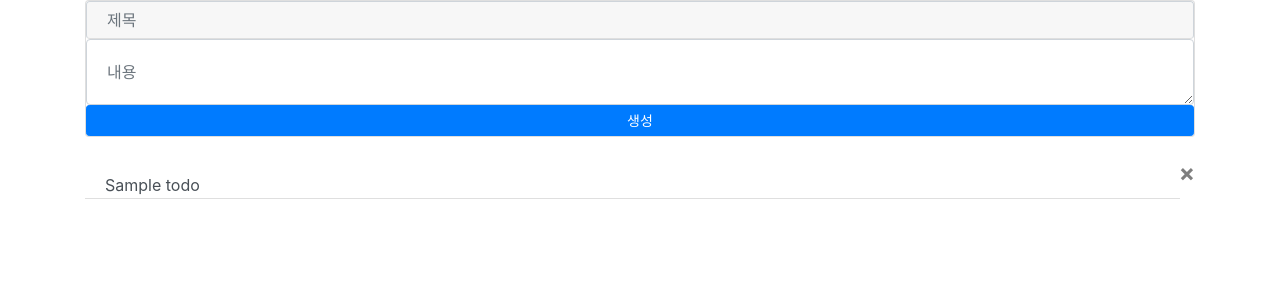
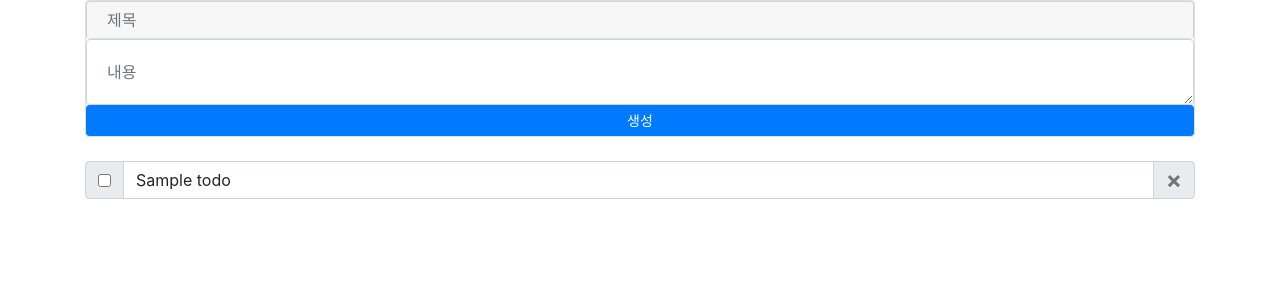
Before and after one commit to cjh5414/2018-winter-coding-todolist, a Django app: page / in a window 1280 px wide. Shown: the top 300 px of the page. Run offline with Django 3.2, Linux system fonts and the light colour scheme; tables that the repository leaves empty hold one stand-in row (values such as "Sample post"); some libraries are stand-ins or nearby versions.

Commit message:
Add isComplted status to todo

```diff
--- a/todos/models.py
+++ b/todos/models.py
@@ -4,3 +4,4 @@ from django.db import models
 class Todo(models.Model):
     title = models.CharField(max_length=255)
     content = models.TextField()
+    isCompleted = models.BooleanField(default=False)
--- a/todos/templates/home.html
+++ b/todos/templates/home.html
@@ -6,9 +6,12 @@
           integrity="sha384-MCw98/SFnGE8fJT3GXwEOngsV7Zt27NXFoaoApmYm81iuXoPkFOJwJ8ERdknLPMO" crossorigin="anonymous">
     <script src="https://stackpath.bootstrapcdn.com/bootstrap/4.1.3/js/bootstrap.min.js"
             integrity="sha384-ChfqqxuZUCnJSK3+MXmPNIyE6ZbWh2IMqE241rYiqJxyMiZ6OW/JmZQ5stwEULTy" crossorigin="anonymous"></script>
-    <script src="https://code.jquery.com/jquery-3.3.1.slim.min.js" integrity="sha384-q8i/X+965DzO0rT7abK41JStQIAqVgRVzpbzo5smXKp4YfRvH+8abtTE1Pi6jizo" crossorigin="anonymous"></script>
-    <script src="https://cdnjs.cloudflare.com/ajax/libs/popper.js/1.14.3/umd/popper.min.js" integrity="sha384-ZMP7rVo3mIykV+2+9J3UJ46jBk0WLaUAdn689aCwoqbBJiSnjAK/l8WvCWPIPm49" crossorigin="anonymous"></script>
-    <script src="https://stackpath.bootstrapcdn.com/bootstrap/4.1.3/js/bootstrap.min.js" integrity="sha384-ChfqqxuZUCnJSK3+MXmPNIyE6ZbWh2IMqE241rYiqJxyMiZ6OW/JmZQ5stwEULTy" crossorigin="anonymous"></script>
+    <script src="https://code.jquery.com/jquery-3.3.1.slim.min.js" integrity="sha384-q8i/X+965DzO0rT7abK41JStQIAqVgRVzpbzo5smXKp4YfRvH+8abtTE1Pi6jizo"
+            crossorigin="anonymous"></script>
+    <script src="https://cdnjs.cloudflare.com/ajax/libs/popper.js/1.14.3/umd/popper.min.js"
+            integrity="sha384-ZMP7rVo3mIykV+2+9J3UJ46jBk0WLaUAdn689aCwoqbBJiSnjAK/l8WvCWPIPm49" crossorigin="anonymous"></script>
+    <script src="https://stackpath.bootstrapcdn.com/bootstrap/4.1.3/js/bootstrap.min.js"
+            integrity="sha384-ChfqqxuZUCnJSK3+MXmPNIyE6ZbWh2IMqE241rYiqJxyMiZ6OW/JmZQ5stwEULTy" crossorigin="anonymous"></script>
     <title>Todo List</title>
 </head>
 <body>
@@ -25,20 +28,25 @@
 <br/>
 
 <div class="container">
-    <div class="list-group list-group-flush">
-        {% for todo in todos %}
-            <div class="input-group">
-                <a href="#" class="form-control list-group-item list-group-item-action">{{ todo.title }}</a>
-                <form action="/todos/{{ todo.id }}/delete/">
-                    <button type="submit" class="close input-group-append" id="id_delete_todo_btn">
-                        <span aria-hidden="true">&times;</span>
-                    </button>
-                </form>
+    {% for todo in todos %}
+    <div class="input-group mb-3">
+        <form class="input-group-prepend" action="/todos/{{ todo.id }}/edit/">
+            <div class="input-group-text">
+                <input type="checkbox" name="isCompleted" onChange="this.form.submit()">
             </div>
-        {% endfor %}
+        </form>
+        <a class="form-control">{{ todo.title }}</a>
+
+        <form class="input-group-append" action="/todos/{{ todo.id }}/delete/">
+            <div class="input-group-text">
+                <button type="submit" class="close" id="id_delete_todo_btn">
+                    <span aria-hidden="true">&times;</span>
+                </button>
+            </div>
+        </form>
     </div>
+    {% endfor %}
 </div>
-
 
 {% load static %}
 <script src="{% static '/js/todolist.js' %}"></script>
--- a/todos/urls.py
+++ b/todos/urls.py
@@ -5,5 +5,6 @@ from . import views
 app_name = 'todos'
 urlpatterns = [
     path('new/', views.new_todo, name='todo_new'),
-    re_path(r'^(?P<todo_id>\d+)/delete/', views.delete_todo, name='todo_delete')
+    re_path(r'^(?P<todo_id>\d+)/delete/', views.delete_todo, name='todo_delete'),
+    re_path(r'^(?P<todo_id>\d+)/edit/', views.edit_todo, name='todo_edit')
 ]
--- a/todos/views.py
+++ b/todos/views.py
@@ -18,3 +18,12 @@ def new_todo(request):
 def delete_todo(request, todo_id):
     Todo.objects.get(id=todo_id).delete()
     return redirect('/')
+
+
+def edit_todo(request, todo_id):
+    todo = Todo.objects.get(id=todo_id)
+    if 'isCompleted' in request.POST:
+        todo.isCompleted = True if request.POST.get('isCompleted') == 'on' else False
+
+    todo.save()
+    return redirect('/')
```
Also changed, not shown: todos/tests.py (+14 -0 lines), todos/migrations/0002_todo_iscompleted.py (added).
